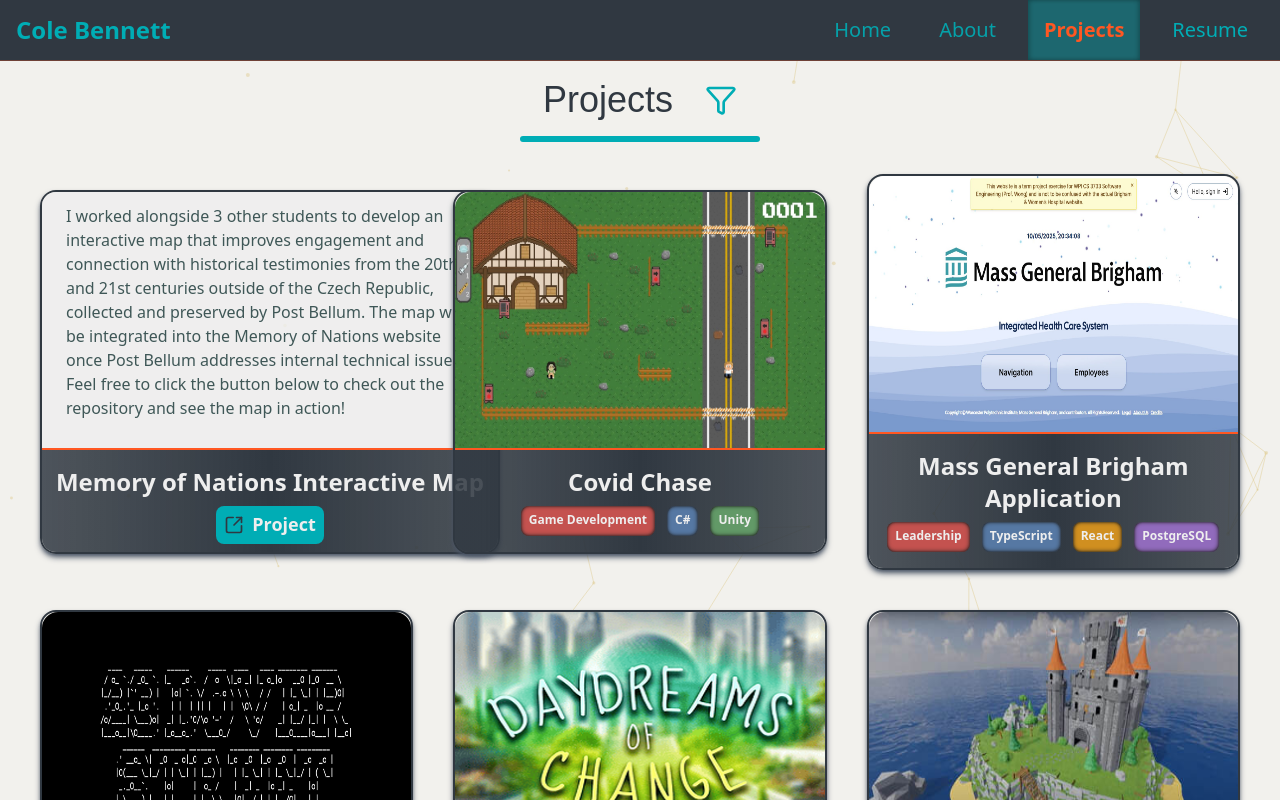
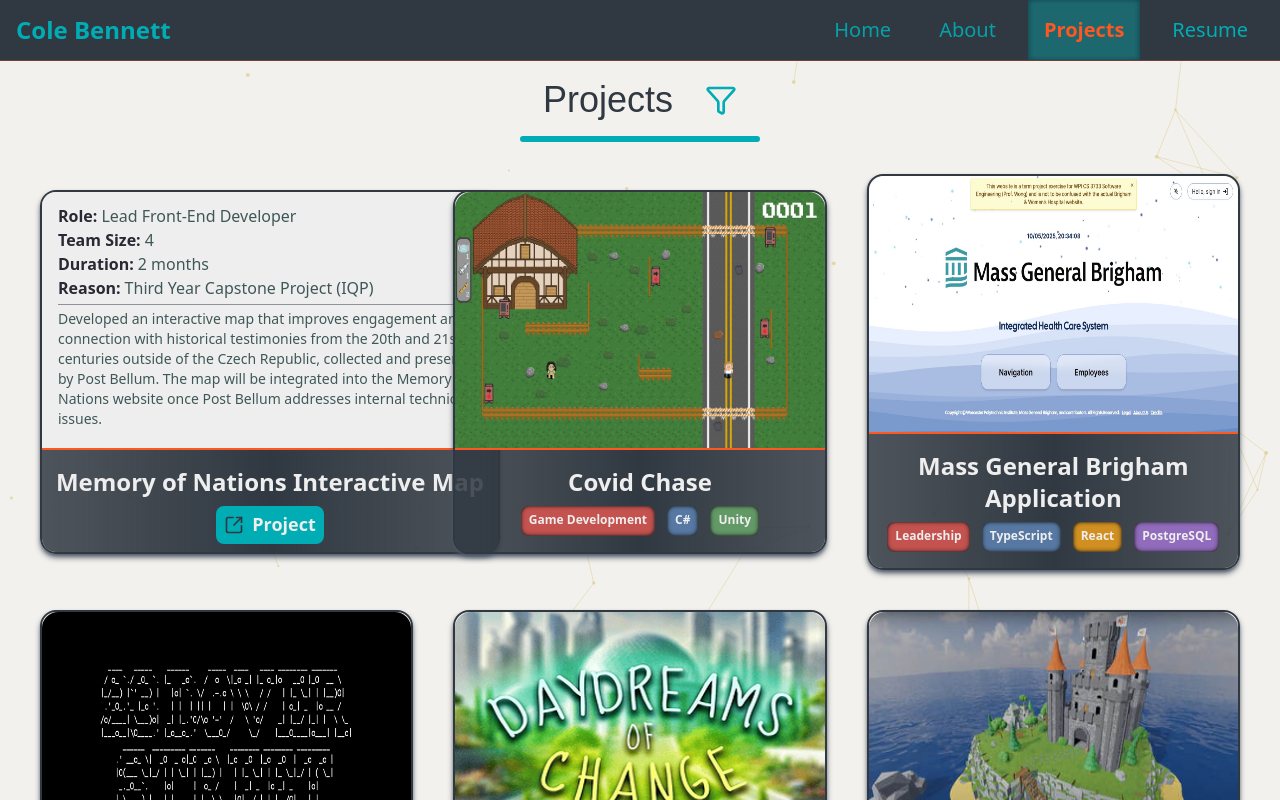
Before and after one commit to Boommook/my-website, a Next.js app: page /projects in a window 1280 px wide. Both pictures are taken after a click on the picture 226 px from the left and 304 px from the top of the page. Shown: the top 800 px of the page. Built offline with nearby package versions, Linux system fonts and the light colour scheme.

Commit message:
changed bg alpha

```diff
--- a/src/app/layout.tsx
+++ b/src/app/layout.tsx
@@ -39,7 +39,7 @@ export default function RootLayout({
           linkDist={110}
           mouseDist={150}
           speed={0.25}
-          alpha={0.4}
+          alpha={0.6}
         />
         <RouteProvider>
           <ClientLayout>{children}</ClientLayout>
--- a/src/app/projects/page.tsx
+++ b/src/app/projects/page.tsx
@@ -106,7 +106,7 @@ const Route: FC = () => {
         <div className="m-4 flex justify-center">
             <div className="w-full justify-center items-center mx-6 grid grid-cols-1 md:grid-cols-2 lg:grid-cols-3 gap-10 mb-4">
                 {filteredProjects.length > 0 && filteredProjects.map((project) => (
-                    <Project key={project} image={Projects[project].image} title={Projects[project].title} labels={Projects[project].labels} filters={Projects[project].filters} link={Projects[project].link} description={Projects[project].description}/>
+                    <Project key={project} image={Projects[project].image} title={Projects[project].title} labels={Projects[project].labels} filters={Projects[project].filters} link={Projects[project].link} description={Projects[project].description} role={Projects[project].role} teamSize={Projects[project].teamSize} duration={Projects[project].duration} reason={Projects[project].reason}/>
                 ))}
                 {filteredProjects.length === 0 && <h2 className="flex col-span-3 mx-auto text-gray text-lg text-center justify-center items-center">No projects with that filter have been added to my portfolio yet.</h2>}
             </div>
--- a/src/components/Footer.tsx
+++ b/src/components/Footer.tsx
@@ -24,7 +24,8 @@ export const Footer = () => {
         }
     }, [])
     return (
-        <div className="w-full flex flex-col justify-center items-center bg-gray backdrop-blur-md py-6">
+        <div style={{boxShadow: "0px -4px 4px #999"}}
+        className="w-full flex flex-col justify-center items-center bg-gray backdrop-blur-md py-6">
             <h1 className="pt-2 mb-3 text-cyan">Contact</h1>
             <hr className="border-tangerine border-3 mb-4 w-60 rounded-2xl mx-auto"/>
             <p className="text-xl mb-8 text-silver">Want to get in touch with me?</p>
--- a/src/components/Project.tsx
+++ b/src/components/Project.tsx
@@ -3,16 +3,20 @@ import {ReactNode, useState} from "react";
 import {SquareArrowOutUpRight} from "lucide-react"
 import Image from 'next/image';
 
-type ProjectProps = {
+export type ProjectProps = {
     image: string;
     title: string;
     labels: ReactNode[];
     description: string;
     filters: string[];
     link?: string
+    role?: string
+    teamSize?: number
+    duration?: string
+    reason?: string
   };
 
-export const Project = ({ image, title, labels, description, filters, link}: ProjectProps) => {
+export const Project = ({ image, title, labels, description, filters, link, role, teamSize, duration, reason}: ProjectProps) => {
     const [flipped, setFlipped] = useState(false);
     return (
         <div className="flex justify-center flex-col items-center w-fit rounded-2xl hover:scale-105
@@ -24,13 +28,14 @@ export const Project = ({ image, title, labels, description, filters, link}: Pro
             alt={title}
             className={"w-114 h-64 rounded-t-2xl"}
             onClick={() => setFlipped(!flipped)}
-                        /> : <div onClick={() => setFlipped(!flipped)} className="w-114 h-64 text start rounded-t-xl !bg-silver/80 p-6 text-gray pt-3">
-                            {description.split('\n').map((line, index) => (
-                                <div key={index}>
-                                    {index > 0 && <hr className="border-gray/30 my-2" />}
-                                    <p className="mb-0">{line}</p>
-                                </div>
-                            ))}</div>}
+                        /> : <div onClick={() => setFlipped(!flipped)} className="w-114 h-64 text-xs lg:text-base text start rounded-t-xl !bg-silver/80 p-4 text-gray pt-3">
+                            <div className="flex gap-x-1"><h3 className="font-semibold">Role: </h3> <p>{role}</p></div>
+                            <div className="flex gap-x-1"><h3 className="font-semibold">Team Size: </h3> <p>{teamSize}</p></div>
+                            <div className="flex gap-x-1"><h3 className="font-semibold">Duration: </h3> <p>{duration}</p></div>
+                            <div className="flex gap-x-1"><h3 className="font-semibold">Reason: </h3> <p>{reason}</p></div>
+                            <hr className="border-gray/50 my-1" />
+                            <p className="text-sm">{description}</p>
+                        </div>}
             <div className=" p-2 w-full flex flex-col rounded-b-xl border-t-2 border-tangerine
             bg-gradient-to-r from-gray/85 via-gray to-gray/85">
                 <h2 className="text-2xl font-semibold py-2 pb-2 justfiy-center text-center text-silver">{title}</h2>
--- a/src/components/Projects.tsx
+++ b/src/components/Projects.tsx
@@ -1,7 +1,10 @@
 import { Project } from "./Project"
 import { ProjectLabel } from "./ProjectLabel"
+import { ProjectProps } from "./Project"
 
-export const Projects = {
+export type ProjectsType = Record<string, ProjectProps>
+
+export const Projects: ProjectsType = {
     "Memory of Nations Interactive Map": {
         image: "/images/projects/MoN_Map.png",
         title: "Memory of Nations Interactive Map",
@@ -12,7 +15,11 @@ export const Projects = {
         ],
         filters: ["TypeScript", "React", "MySQL", "Git", "Node.js"],
         link: "https://github.com/Jakefoley88/PostBellum_InteractiveMap.git",
-        description: "I worked alongside 3 other students to develop an interactive map that improves engagement and connection with historical testimonies from the 20th and 21st centuries outside of the Czech Republic, collected and preserved by Post Bellum. The map will be integrated into the Memory of Nations website once Post Bellum addresses internal technical issues. Feel free to click the button below to check out the repository and see the map in action!"
+        role: "Lead Front-End Developer",
+        teamSize: 4,
+        duration: "2 months",
+        reason: "Third Year Capstone Project (IQP)",
+        description: "Developed an interactive map that improves engagement and connection with historical testimonies from the 20th and 21st centuries outside of the Czech Republic, collected and preserved by Post Bellum. The map will be integrated into the Memory of Nations website once Post Bellum addresses internal technical issues."
     },
     "Covid Chase": {
         image: "/images/projects/covidchasegame.jpg",
@@ -24,7 +31,11 @@ export const Projects = {
         ],
         filters: ["Game Development", "C#", "Unity"],
         link: "https://github.com/Boommook/Covid-Chase",
-        description: "Covid Chase is a 2D, local-multiplayer, Covid-themed tag game that I created on Unity. The project began as a way for me to learn Unity and game development, as well as improve my programming skills, but evolved into much more. I began the game in May of 2024, and though it is playable, I am still working on it. Feel free to click the button below to check out the repository and play my game by following the instructions in the README file!"
+        role: "Lead Developer",
+        teamSize: 1,
+        duration: "1.5 years ongoing",
+        reason: "Personal Project",
+        description: "Covid Chase is a 2D, local-multiplayer, Covid-themed tag game that I created on Unity. The project began as a way for me to learn Unity and game development, as well as improve my programming skills, but evolved into much more. I began the game in May of 2024, and though it is playable, I am still working on it. Try it out by clicking the button below and following the instructions in the README file!"
     },
     "Mass General Brigham Application": {
         image: "/images/projects/mgbsite.jpg",
@@ -37,7 +48,11 @@ export const Projects = {
         ],
         filters: ["Leadership", "TypeScript", "React", "PostgreSQL", "Node.js", "Git"],
         link: "https://www.massgeneralbrigham.co/",
-        description: "I worked as the senior front-End software lead engineer and project manager in a group of 10 to develop an application for the Mass General Brigham Hospital. The application featured hospital pathfinding, service request components, an employee forum, and calendar. The application was created with React, Express, PostgreSQL."
+        role: "Senior Lead Front-End Developer",
+        teamSize: 10,
+        duration: "2 months",
+        reason: "Software Engineering Course",
+        description: "Developed an application for the Mass General Brigham Hospital. The application featured hospital pathfinding, service request components, an employee forum, and calendar. The application was created with React, Express, PostgreSQL."
     },
     "23 Dover Street": {
         image: "/images/projects/23DoverHome.jpg",
@@ -49,7 +64,11 @@ export const Projects = {
         ],
         filters: ["Game Development", "C++", "SFML", "Git"],
         link: "https://www.massgeneralbrigham.co/",
-        description: "For Technical Game Development I at WPI, I followed the professor’s textbook to create his 2D game engine, Dragonfly, with C++ and SFML. Afterwards, I worked with a partner to use the engine to develop a tower defense game based on the mouse infestation of an apartment. The game features sprites made from text, a variety of traps, currency, and ramping intensity. To play the game, follow the button below, navigate to the 23 Dover Street game, and follow the instructions at the top of the site."
+        role: "Co-Developer",
+        teamSize: 2,
+        duration: "2 months",
+        reason: "Technical Game Development Course",
+        description: "Followed the professor’s textbook to create his 2D game engine, Dragonfly, with C++ and SFML. Afterwards, worked with a partner to use the engine to develop a tower defense game based on the mouse infestation of an apartment. The game features sprites made from text, a variety of traps, currency, and ramping intensity."
     },
     "Daydreams of Change": {
         image: "/images/projects/daydreamsofchange.png",
@@ -60,6 +79,10 @@ export const Projects = {
         ],
         filters: ["Game Development", "Unreal Engine", "Git"],
         link: "https://janewaffle.itch.io/daydreams-of-change",
+        role: "Programmer",
+        teamSize: 8,
+        duration: "1 month",
+        reason: "Game Design Internship",
         description: "Daydreams of Change is a singleplayer game that I helped make in a group of 8 on Unreal Engine 5​ as a game design intern for Climate Jam 2024. During the jam, I was one of my group's programmers and learned UE5 from scratch. Feel free to click the button below to see our game's submission page and play it."
     },
     "3D Model of Castle": {
@@ -71,6 +94,10 @@ export const Projects = {
         ],
         filters: ["3D Modeling", "Blender"],
         link: "https://drive.google.com/file/d/1crgepynquZvkS3EfK7MlNZ7AdyQLc1qc/view",
+        role: "Modeler",
+        teamSize: 1,
+        duration: "2 months",
+        reason: "High School Project",
         description: "The images to the right are taken from the rendered animation of my 3D modeled low-poly castle that circles the castle, zooming in and out. I used Blender to model everything, and made multiple features animated. This was created during my senior year of high school, during which I taught myself Blender. The button below will bring you to the file to watch the video itself, check it out!"
     },
     "Thorkell 3D Model": {
@@ -83,6 +110,10 @@ export const Projects = {
         ],
         filters: ["3D Modeling", "3D Painting", "ZBrush", "Maya"],
         link: "https://drive.google.com/drive/folders/11NZuhAcbMwbKFAJCDE1190WE-ew8qxQo?usp=sharing",
+        role: "Modeler",
+        teamSize: 1,
+        duration: "1 months",
+        reason: "3D Modeling Course",
         description: "I used ZBrush to 3D model and paint the character, 'Thorkell', from Vinland Saga in an A-pose for 3D Modeling I or AR/IMGD 2101 at WPI. This was a fairly simple project that took just a few weeks, but it was a good benchmark of my growth in 3D modeling. If you'd like to see more views of my model, click the button below!"
     },
     "The Other Side": {
@@ -94,6 +125,10 @@ export const Projects = {
         ],
         filters: ["Game Development", "Leadership"],
         link: "https://boommook.github.io/Cole-Bennett-Website/images/Rule%20Sheet%206.0.pdf",
+        role: "Project Manager",
+        teamSize: 4,
+        duration: "1 month",
+        reason: "Digital Game Design Course",
         description: "The Other Side is a strategic competitive board game to be played with 4 friends! I led my group of 4 as project lead to make this game in Digital Game Design I. We were limited to making the rules fit on the front and back of a page and able to be played with common school or home items. Making this game helped me develop my game development and design skills."
     }
 }
```
